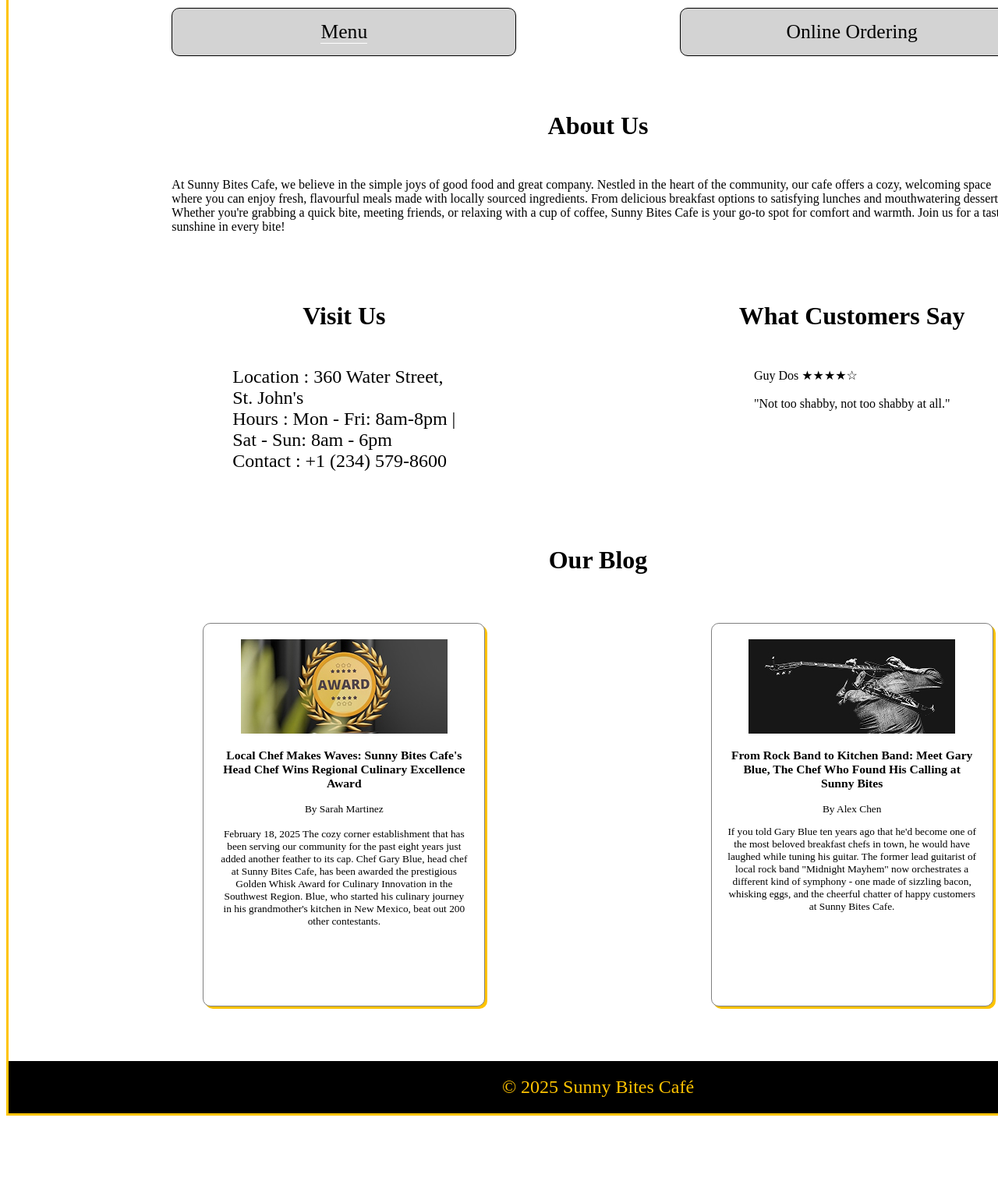
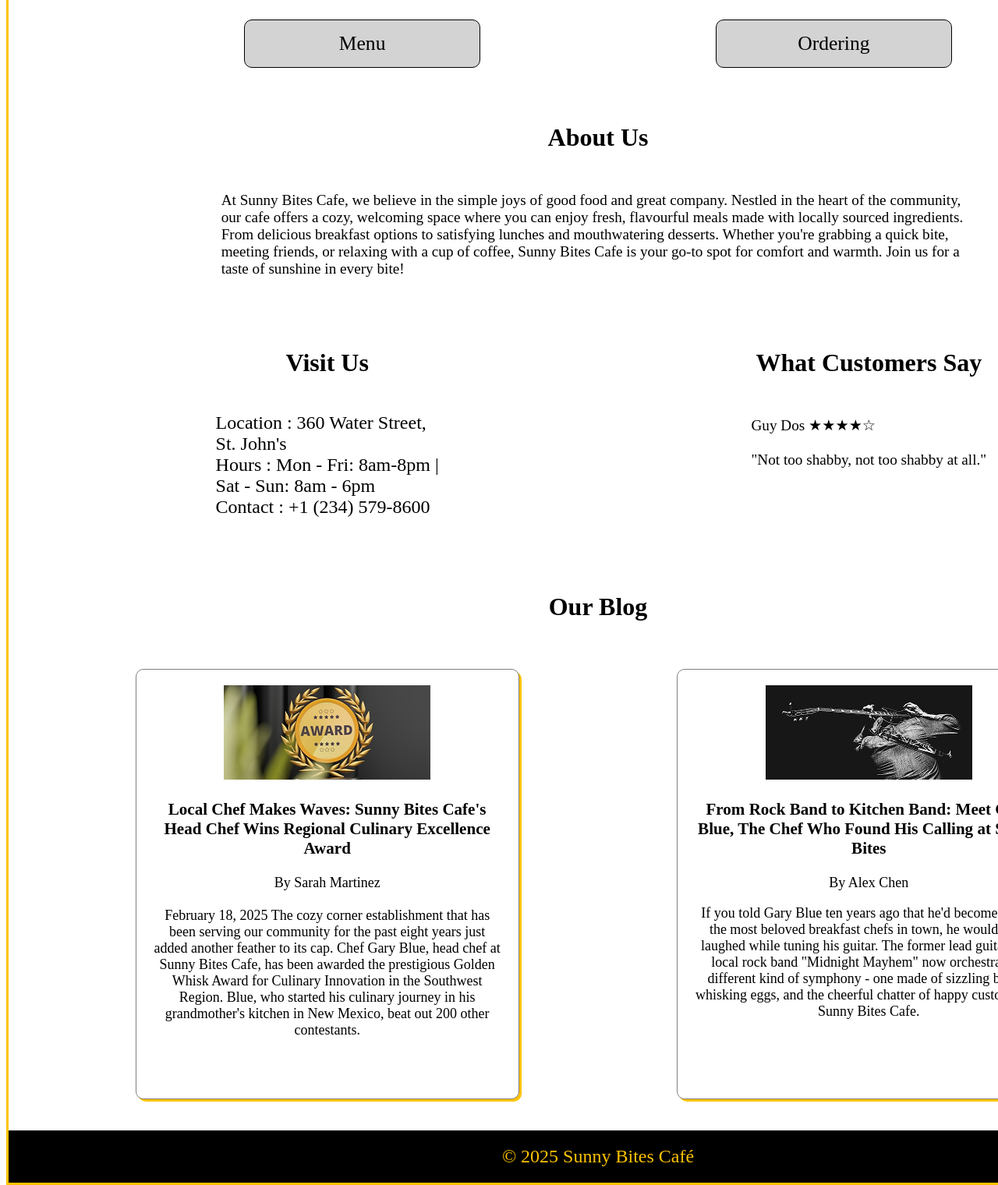
Before and after one commit to MikeBarney88/michael_joey_sprint1, a plain HTML site: page pages/index.html in a window 1280 px wide. Shown: the part 320-1840 px from the top of the page at 78% size. Before the commit the page ends 1759 px from the top, so only its background shows below. Drawn offline with Linux system fonts and the light colour scheme; a web font is replaced by a local one.

Commit message:
sun_changes

```diff
--- a/pages/index.html
+++ b/pages/index.html
@@ -7,60 +7,79 @@ Date: Feb 17 -
 <!DOCTYPE html>
 <html lang="en">
   <head>
-    <meta charset="UTF-8">
-    <meta name="viewport" content="width=device-width, initial-scale=1.0">
+    <meta charset="UTF-8" />
+    <meta name="viewport" content="width=device-width, initial-scale=1.0" />
     <title>Sunny Bites Café</title>
-    <link rel="stylesheet" href="../styles/index.css">
-    <link href="https://fonts.googleapis.com/css?family=Jacques Francois" rel="stylesheet">
-    <link href='https://fonts.googleapis.com/css?family=Jaldi' rel='stylesheet'>
+    <link rel="stylesheet" href="../styles/index.css" />
+    <link
+      href="https://fonts.googleapis.com/css?family=Jacques Francois"
+      rel="stylesheet"
+    />
+    <link
+      href="https://fonts.googleapis.com/css?family=Jaldi"
+      rel="stylesheet"
+    />
     <script src="../scripts/rotator.js"></script>
   </head>
   <div class="grid-container">
     <body>
       <div class="grid-header">
         <header>
-          <img src="../images/Banner.jpg"
-          alt="our cafe from upsplash">
+          <img src="../images/Banner.jpg" alt="our cafe from upsplash" />
         </header>
       </div>
 
+      <nav>
         <div class="grid-navleft">
-        <nav>
           <a href="menu.html">Menu</a>
         </div>
 
         <div class="grid-navright">
-        <a href="ordering.html">Online Ordering</a>
+          <a href="ordering.html">Ordering</a>
+        </div>
       </nav>
-      </div>
-
+      <main>
         <div class="grid-aboutus">
-      <main>
           <h1>About Us</h1>
         </div>
         <div class="grid-aboutustxt">
-          <p>At Sunny Bites Cafe, we believe in the simple joys of good food and great company. Nestled in the heart of the community, our cafe offers a cozy, welcoming space where you can enjoy fresh, flavourful meals made with locally sourced ingredients. From delicious breakfast options to satisfying lunches and mouthwatering desserts. Whether you're grabbing a quick bite, meeting friends, or relaxing with a cup of coffee, Sunny Bites Cafe is your go-to spot for comfort and warmth. Join us for a taste of sunshine in every bite!</p>
+          <p>
+            At Sunny Bites Cafe, we believe in the simple joys of good food and
+            great company. Nestled in the heart of the community, our cafe
+            offers a cozy, welcoming space where you can enjoy fresh, flavourful
+            meals made with locally sourced ingredients. From delicious
+            breakfast options to satisfying lunches and mouthwatering desserts.
+            Whether you're grabbing a quick bite, meeting friends, or relaxing
+            with a cup of coffee, Sunny Bites Cafe is your go-to spot for
+            comfort and warmth. Join us for a taste of sunshine in every bite!
+          </p>
         </div>
         <div class="grid-visitus">
           <h1>Visit Us</h1>
         </div>
 
         <div class="grid-visitustxt">
-        <p class="font">Location : 360 Water Street,<br> St. John's
-          <br>
-        Hours : Mon - Fri: 8am-8pm  | <br> Sat - Sun: 8am - 6pm
-        <br>
-        Contact : +1 (234) 579-8600</p>
+          <p class="font">
+            Location : 360 Water Street,<br />
+            St. John's
+            <br />
+            Hours : Mon - Fri: 8am-8pm | <br />
+            Sat - Sun: 8am - 6pm
+            <br />
+            Contact : +1 (234) 579-8600
+          </p>
         </div>
 
         <div class="grid-review">
           <h1>What Customers Say</h1>
         </div>
         <div class="grid-reviewtxt">
-        <p>Guy Uno &starf;&starf;&starf;&starf;&starf;
-          <br>
-          <br>
-          “Finding this cafe has been the single best thing<br>to ever happen to me. Cannot recommend enough.”
+          <p>
+            Guy Uno &starf;&starf;&starf;&starf;&starf;
+            <br />
+            <br />
+            “Finding this cafe has been the single best thing<br />to ever
+            happen to me. Cannot recommend enough.”
           </p>
         </div>
 
@@ -69,30 +88,44 @@ Date: Feb 17 -
         </div>
 
         <div class="grid-item grid-blog1">
-        <img src="../images/award.jpg" alt="from upsplash">
-        <h3>Local Chef Makes Waves: Sunny Bites Cafe's Head Chef Wins Regional Culinary Excellence Award</h3>
+          <img src="../images/award.jpg" alt="from upsplash" />
+          <h3>
+            Local Chef Makes Waves: Sunny Bites Cafe's Head Chef Wins Regional
+            Culinary Excellence Award
+          </h3>
 
           <p>
             By Sarah Martinez
-          <br>
-          <br>
-          February 18, 2025
-          The cozy corner establishment that has been serving our community for the past eight years just added another feather to its cap. Chef Gary Blue, head chef at Sunny Bites Cafe, has been awarded the prestigious Golden Whisk Award for Culinary Innovation in the Southwest Region.
-          Blue, who started his culinary journey in his grandmother's kitchen in New Mexico, beat out 200 other contestants.
+            <br />
+            <br />
+            February 18, 2025 The cozy corner establishment that has been
+            serving our community for the past eight years just added another
+            feather to its cap. Chef Gary Blue, head chef at Sunny Bites Cafe,
+            has been awarded the prestigious Golden Whisk Award for Culinary
+            Innovation in the Southwest Region. Blue, who started his culinary
+            journey in his grandmother's kitchen in New Mexico, beat out 200
+            other contestants.
           </p>
         </div>
         <div class="grid-item grid-blog2">
-        <img src="../images/rockout.jpg" alt="from Upsplash">
-        <h3>From Rock Band to Kitchen Band: Meet Gary Blue, The Chef Who Found His Calling at Sunny Bites</h3>
-        <p>By Alex Chen </p>
-        <p>If you told Gary Blue ten years ago that he'd become one of the most beloved breakfast chefs in town, he would have laughed while tuning his guitar. The former lead guitarist of local rock band "Midnight Mayhem" now orchestrates a different kind of symphony - one made of sizzling bacon, whisking eggs, and the cheerful chatter of happy customers at Sunny Bites Cafe.</p>
+          <img src="../images/rockout.jpg" alt="from Upsplash" />
+          <h3>
+            From Rock Band to Kitchen Band: Meet Gary Blue, The Chef Who Found
+            His Calling at Sunny Bites
+          </h3>
+          <p>By Alex Chen</p>
+          <p>
+            If you told Gary Blue ten years ago that he'd become one of the most
+            beloved breakfast chefs in town, he would have laughed while tuning
+            his guitar. The former lead guitarist of local rock band "Midnight
+            Mayhem" now orchestrates a different kind of symphony - one made of
+            sizzling bacon, whisking eggs, and the cheerful chatter of happy
+            customers at Sunny Bites Cafe.
+          </p>
         </div>
-
       </main>
 
-      <footer>
-        © 2025 Sunny Bites Café
-      </footer>
+      <footer>© 2025 Sunny Bites Café</footer>
     </body>
   </div>
 </html>
--- a/styles/index.css
+++ b/styles/index.css
@@ -28,15 +28,19 @@ body {
   grid-row: 1 / 2;
 }
 
+nav {
+  display: grid;
+  grid-template-columns: repeat(5, 1fr);
+  grid-column: 1/6;
+  grid-row: auto;
+  margin-top: 15px;
+}
+
 .grid-navleft {
   display: grid;
   grid-column: 2/3;
   grid-row: 2/3;
-  padding: 15px 0px 15px 0px;
-  border: 1px solid black;
-  border-radius: 10px;
-  background-color: lightgray;
-  justify-items: center;
+  text-align: center;
   font-size: 1.6em;
   margin-top: 15px;
 }
@@ -45,11 +49,7 @@ body {
   display: grid;
   grid-column: 4/5;
   grid-row: 2/3;
-  background-color: lightgray;
-  padding: 15px 0px 15px 0px;
-  border: 1px solid black;
-  border-radius: 10px;
-  justify-items: center;
+  text-align: center;
   font-size: 1.6em;
   margin-top: 15px;
 }
@@ -59,11 +59,24 @@ a:visited {
   background-color: lightgray;
   color: black;
   text-decoration: none;
+  padding: 15px 60px 15px 60px;
+  border: 1px solid black;
+  border-radius: 10px;
 }
 
 a:hover {
   color: #ffc300;
   text-decoration: none;
+  padding: 15px 60px 15px 60px;
+  border: 1px solid black;
+  border-radius: 10px;
+}
+
+main {
+  display: grid;
+  grid-template-columns: repeat(5, 1fr);
+  grid-column: 1/-1;
+  grid-row: auto;
 }
 
 .grid-aboutus {
@@ -78,8 +91,9 @@ a:hover {
   display: grid;
   grid-column: 2 / 5;
   grid-row: 4 / 5;
+  font-size: larger;
   justify-content: center;
-  padding-top: 10px;
+  padding: 10px 150px 0px 150px;
 }
 
 .grid-visitus {
@@ -114,6 +128,7 @@ a:hover {
   display: grid;
   grid-column: 3 / 6;
   grid-row: 6 / 7;
+  font-size: larger;
   justify-content: center;
   padding-top: 10px;
 }
@@ -121,7 +136,7 @@ a:hover {
 .grid-blog {
   display: grid;
   grid-column: 2 / 5;
-  grid-row: auto;
+  grid-row: 7/8;
   justify-content: center;
   padding-top: 50px;
 }
@@ -136,26 +151,26 @@ a:hover {
 
 .grid-blog1 {
   grid-column: 2 / 3;
-  grid-row: auto;
+  grid-row: 8/9;
   text-align: center;
   justify-content: center;
   border-radius: 10px;
-  width: 320px;
-  height: 450px;
+  width: 450px;
+  height: 510px;
   padding: 20px;
-  font-size: smaller;
+  font-size: large;
 }
 
 .grid-blog2 {
   grid-column: 4 / 5;
-  grid-row: auto;
+  grid-row: 8/9;
   text-align: center;
   justify-content: center;
   border-radius: 10px;
-  width: 320px;
-  height: 450px;
+  width: 450px;
+  height: 510px;
   padding: 20px;
-  font-size: smaller;
+  font-size: large;
 }
 
 footer {
@@ -164,7 +179,6 @@ footer {
   grid-row: auto;
   color: #ffc300;
   font-size: x-large;
-  margin-top: 30px;
   padding: 20px;
   justify-content: center;
   background-color: black;
--- a/styles/menu.css
+++ b/styles/menu.css
@@ -24,15 +24,19 @@ Date: Feb 17 -
   grid-row: 1 / 2;
 }
 
+nav {
+  display: grid;
+  grid-template-columns: repeat(5, 1fr);
+  grid-column: 1/6;
+  grid-row: auto;
+  margin-top: 15px;
+}
+
 .grid-navleft {
   display: grid;
   grid-column: 2/3;
   grid-row: 2/3;
-  padding: 15px 0px 15px 0px;
-  border: 1px solid black;
-  border-radius: 10px;
-  background-color: lightgray;
-  justify-items: center;
+  text-align: center;
   font-size: 1.6em;
   margin-top: 15px;
 }
@@ -41,11 +45,7 @@ Date: Feb 17 -
   display: grid;
   grid-column: 4/5;
   grid-row: 2/3;
-  background-color: lightgray;
-  padding: 15px 0px 15px 0px;
-  border: 1px solid black;
-  border-radius: 10px;
-  justify-items: center;
+  text-align: center;
   font-size: 1.6em;
   margin-top: 15px;
 }
@@ -55,11 +55,24 @@ a:visited {
   background-color: lightgray;
   color: black;
   text-decoration: none;
+  padding: 15px 60px 15px 60px;
+  border: 1px solid black;
+  border-radius: 10px;
 }
 
 a:hover {
   color: #ffc300;
   text-decoration: none;
+  padding: 15px 60px 15px 60px;
+  border: 1px solid black;
+  border-radius: 10px;
+}
+
+main {
+  display: grid;
+  grid-template-columns: repeat(5, 1fr);
+  grid-column: 1/-1;
+  grid-row: auto;
 }
 
 .grid-item {
--- a/styles/ordering.css
+++ b/styles/ordering.css
@@ -28,34 +28,30 @@ header {
   grid-row: 1 / 2;
 }
 
-/* Stopped here! */
-
 nav {
   display: grid;
-  grid-column: 1/-1;
+  grid-template-columns: repeat(5, 1fr);
+  grid-column: 1/6;
   grid-row: auto;
-  border-radius: 10px;
-  justify-items: center;
-  justify-content: space-around;
+  margin-top: 15px;
+}
+
+.grid-navleft {
+  display: grid;
+  grid-column: 2/3;
+  grid-row: 2/3;
+  text-align: center;
   font-size: 1.6em;
   margin-top: 15px;
-}
-.grid-navleft {
-  display: grid;
-  grid-column: auto;
-  grid-row: 2/3;
-  border: 1px solid black;
-  border-radius: 10px;
-  padding: 15px 0px 15px 0px;
 }
 
 .grid-navright {
   display: grid;
-  grid-column: auto;
+  grid-column: 4/5;
   grid-row: 2/3;
-  border: 1px solid black;
-  border-radius: 10px;
-  padding: 15px 0px 15px 0px;
+  text-align: center;
+  font-size: 1.6em;
+  margin-top: 15px;
 }
 
 a:link,
@@ -63,17 +59,88 @@ a:visited {
   background-color: lightgray;
   color: black;
   text-decoration: none;
+  padding: 15px 60px 15px 60px;
+  border: 1px solid black;
+  border-radius: 10px;
 }
 
 a:hover {
   color: #ffc300;
   text-decoration: none;
+  padding: 15px 60px 15px 60px;
+  border: 1px solid black;
+  border-radius: 10px;
+}
+main {
+  display: grid;
+  grid-template-columns: repeat(5, 1fr);
+  grid-column: 1/-1;
+  grid-row: auto;
+}
+
+.grid-order {
+  display: grid;
+  grid-column: 3/4;
+  grid-row: 1/2;
+  justify-content: center;
+  padding-top: 20px;
 }
 
 .grid-form {
   display: grid;
+  grid-template-columns: repeat(1, 1fr);
   grid-column: 2/5;
+  grid-row: 2/3;
+  justify-items: center;
+  font-size: large;
+  padding-top: 20px;
+  border: 1px solid black;
+  border-radius: 10px;
+}
+
+/* .grid-formleft {
+  display: grid;
+  grid-column: 1/2;
+  grid-row: 1/2;
+}
+
+.grid-formright {
+  display: grid;
+  grid-column: 2/3;
+  grid-row: 1/2;
+}
+
+.grid-formbottom {
+  display: grid;
+  grid-column: auto;
   grid-row: auto;
+  justify-content: center;
+} */
+
+input {
+  font-size: larger;
+  margin-right: 20px;
+  align-items: center;
+  font-family: "Jaldi";
+  border-radius: 6px;
+}
+
+#oError,
+label,
+button,
+select,
+option,
+optgroup {
+  font-size: larger;
+  margin: 10px;
+  font-family: "Jaldi";
+  border-radius: 6px;
+}
+p,
+li {
+  font-family: "Jaldi";
+  font-size: larger;
+  padding-left: 20px;
 }
 
 footer {
```
Also changed, not shown: pages/Index1.html (deleted, +0 -99 lines), pages/menu.html (+13 -12 lines), pages/ordering.html (+25 -19 lines). Lines whose indentation alone changed are shown as unchanged.
